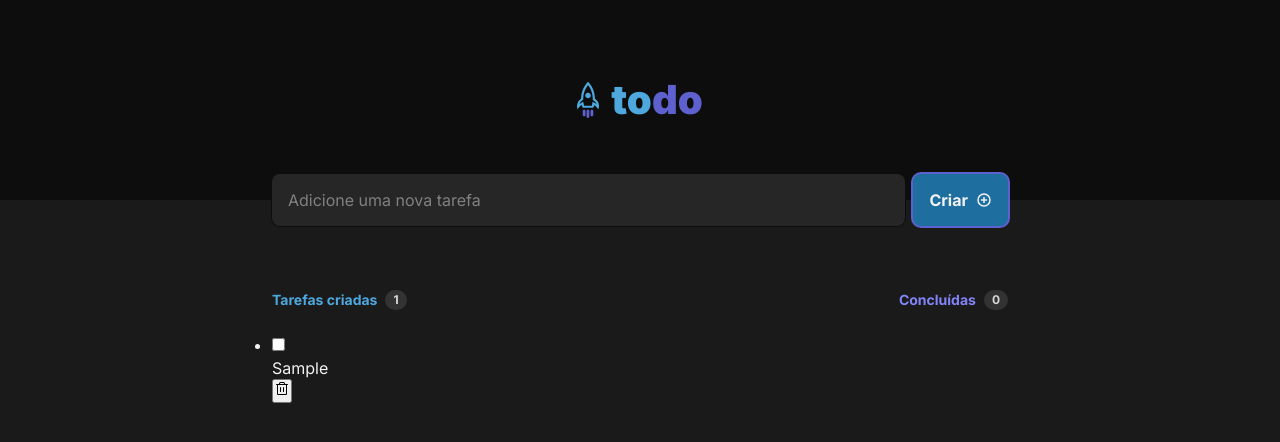
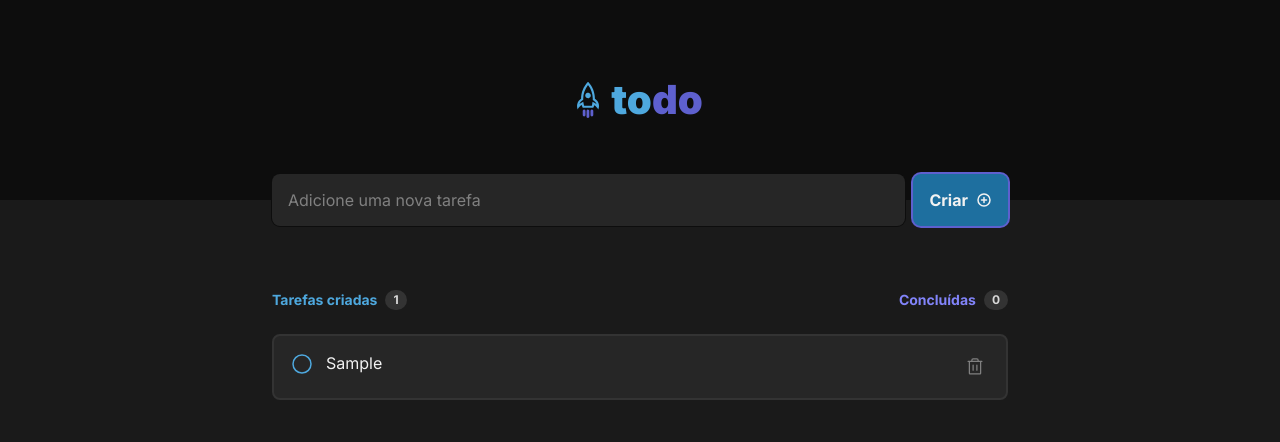
Before and after one commit to lucaslinyker/todoList, a React (Vite) app: page / in a window 1280 px wide. Both pictures are taken after typing "Sample" into the empty fields and a click on the button "Criar". Shown: the top 442 px of the page. Built offline with nearby package versions, Linux system fonts and the light colour scheme.

Commit message:
:lipstick: feat: Estilizar componente Tasks

```diff
--- a/src/components/Tasks.jsx
+++ b/src/components/Tasks.jsx
@@ -1,5 +1,5 @@
 /* eslint-disable */
-import { Trash } from '@phosphor-icons/react'
+import { CheckCircle, Circle, Trash } from '@phosphor-icons/react'
 
 import Clipboard from '/clipboard.svg'
 
@@ -37,24 +37,35 @@ export function Tasks({ tasks, setTasks }) {
         </div>
       </div>
 
-      <ul>
-        {tasks.map(task => (
-          <li key={task.id} id={task.id}>
-            <form>
-              {task.completed === true ? (
-                <input type="checkbox" onChange={handleCompleteTask} defaultChecked />
-              ) : (
-                <input type="checkbox" onChange={handleCompleteTask} />
-              )}
+      <ul className={styles.tasksList}>
+        {tasks.map(task => {
+          const classBorderTask = `${styles.taskItem} ${!task.completed && styles.borderTaskItem}`
 
-              <p>{task.text}</p>
+          const classIconCheckbox = `
+            ${styles.iconCheckbox}
+            ${task.completed ? styles.iconCheckboxChecked : styles.iconCheckboxUnchecked}
+          `
 
-              <button type="button" onClick={handleDeleteTask}>
-                <Trash />
-              </button>
-            </form>
-          </li>
-        ))}
+          const classParagraphTask = `${styles.content} ${task.completed && styles.lineTroughParagraph}`
+
+          return (
+            <li key={task.id} id={task.id}>
+              <form className={classBorderTask}>
+                <button type="button" onClick={handleCompleteTask} className={styles.btnComplete}>
+                  {task.completed ?
+                    <CheckCircle size={24} weight="fill" className={classIconCheckbox} /> :
+                    <Circle size={24} className={classIconCheckbox} />
+                  }
+                </button>
+
+                <p className={classParagraphTask}>{task.text}</p>
+
+                <button type="button" onClick={handleDeleteTask} className={styles.btnDelete}>
+                  <Trash size={20} />
+                </button>
+              </form>
+            </li>
+          )})}
       </ul>
 
       {tasks.length === 0 && (
--- a/src/components/Tasks.module.css
+++ b/src/components/Tasks.module.css
@@ -34,6 +34,113 @@
   font-size: 12px;
 }
 
+.tasksList {
+  list-style: none;
+  display: flex;
+  flex-direction: column;
+  gap: 12px;
+}
+
+.taskItem {
+  display: flex;
+  align-items: flex-start;
+  gap: 12px;
+  padding: 16px;
+  border-radius: 8px;
+  border: 2px solid transparent;
+  background-color: var(--gray-500);
+  transition: border-color .1s;
+  animation: taskItemAnimation .3s;
+}
+
+.borderTaskItem {
+  border: 2px solid var(--gray-400);
+}
+
+@keyframes taskItemAnimation {
+  from {
+    opacity: 0;
+    transform: translateY(8px);
+  }
+
+  to {
+    opacity: 1;
+    transform: translateY(0);
+  }
+}
+
+.btnComplete {
+  background-color: transparent;
+  border-radius: 999px;
+  border: none;
+
+  display: flex;
+  align-items: center;
+  justify-content: center;
+}
+
+.btnComplete:not(:focus-visible),
+.btnDelete:not(:focus-visible) {
+  box-shadow: none;
+}
+
+.iconCheckbox {
+  border-radius: 999px;
+  cursor: pointer;
+  transition: color .1s;
+}
+
+.iconCheckboxUnchecked {
+  color: var(--blue);
+}
+
+.iconCheckboxUnchecked:hover,
+.btnComplete:focus-visible .iconCheckboxUnchecked {
+  color: var(--blue-dark);
+}
+
+.iconCheckboxChecked {
+  color: var(--purple-dark);
+}
+
+.iconCheckboxChecked:hover,
+.btnComplete:focus-visible .iconCheckboxChecked {
+  color: var(--purple);
+}
+
+.content {
+  flex: 1;
+  word-wrap: break-word;
+  text-decoration: none;
+  transition: color .1s;
+}
+
+.lineTroughParagraph {
+  text-decoration: line-through;
+  color: var(--gray-300);
+}
+
+.btnDelete {
+  width: 30px;
+  height: 30px;
+
+  display: flex;
+  align-items: center;
+  justify-content: center;
+
+  background-color: transparent;
+  border-radius: 4px;
+  border: none;
+  color: var(--gray-300);
+  cursor: pointer;
+  transition: background-color .1s, color .1s;
+}
+
+.btnDelete:hover, .btnDelete:focus {
+  background-color: var(--gray-400);
+  color: var(--danger);
+}
+
 .empty {
   display: flex;
   flex-direction: column;
```
